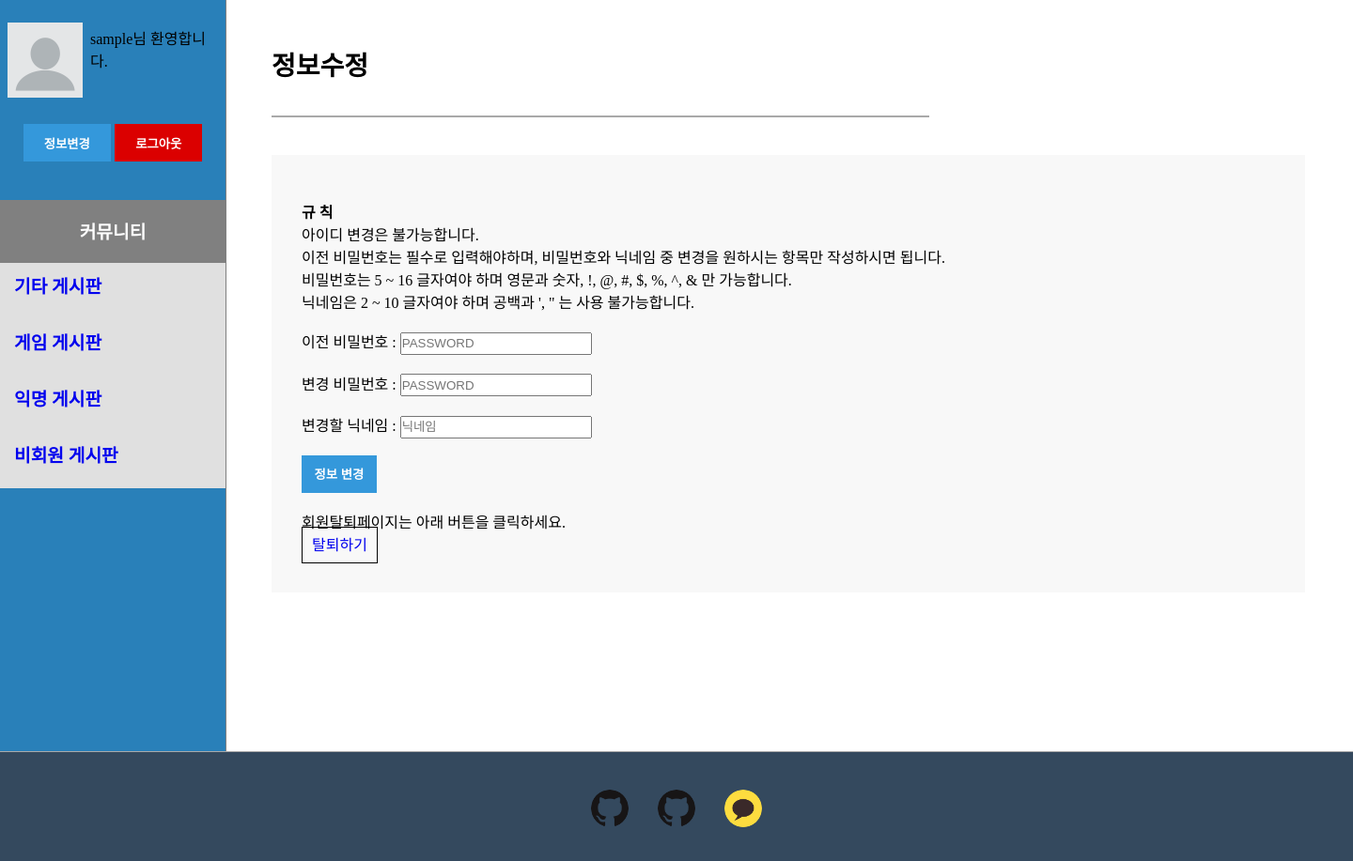
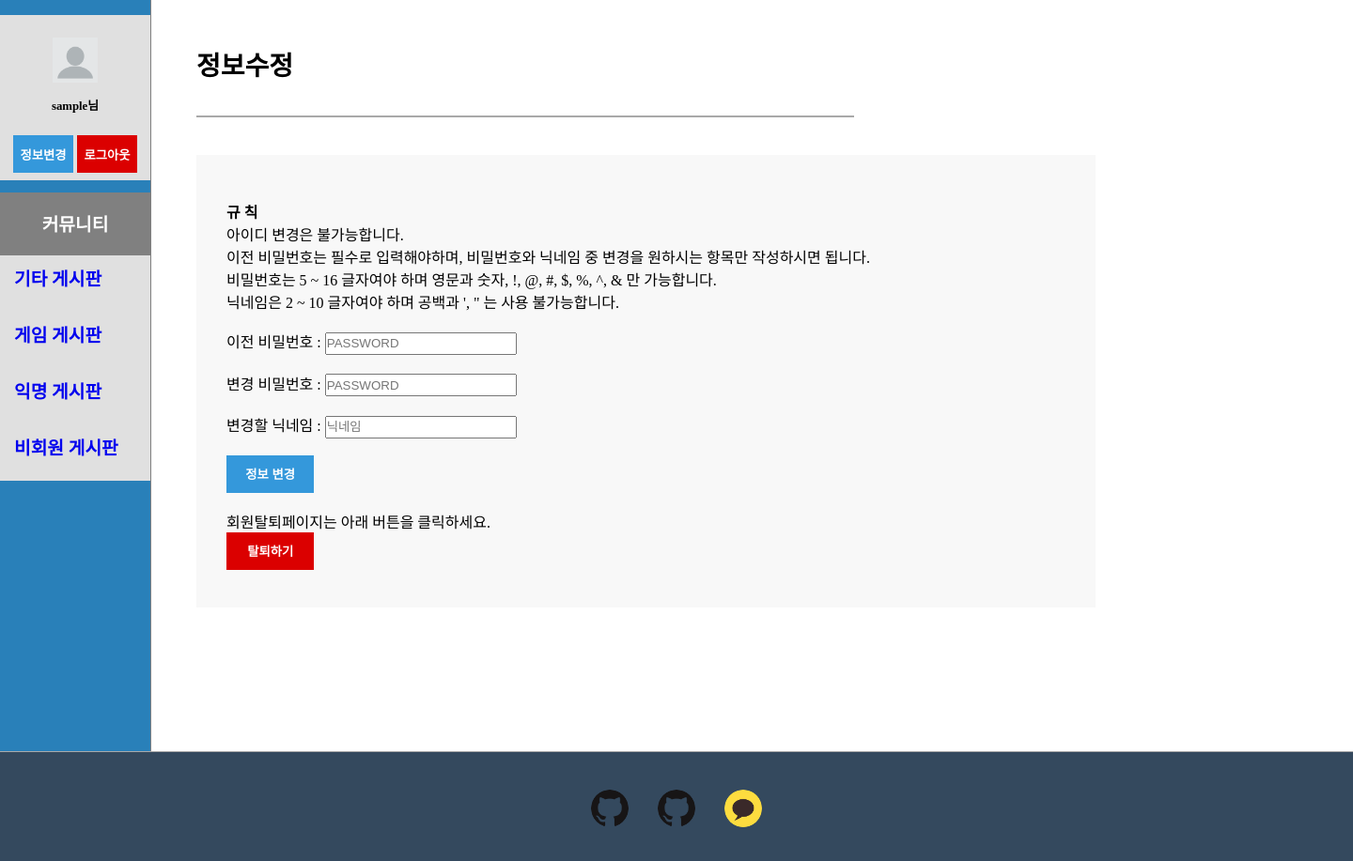
Before and after one commit to fpem123/flask_board, a Flask app: page /member/update in a window 1440 px wide. Shown: the part 112-1029 px from the top of the page at 94% size. Run offline with Flask 2, Linux system fonts and the light colour scheme; the visitor is signed in with stand-in values (Sample User, id 1).

Commit message:
update css

```diff
--- a/server.py
+++ b/server.py
@@ -539,7 +539,7 @@ def selectComment(aid, uid, board):
         if board == 'anonymous':
             for idx, comment in enumerate(comments):
                 comment = list(comment)
-                if writer == comment[4]:
+                if comment[4]:
                     comment[1] = "작성자"
                 else:
                     comment[1] = "익명"
@@ -783,10 +783,20 @@ def getArticles(board, page, art_per_page, option, keyword):
         right_arrow = end < p_cnt
 
         for idx, article in enumerate(articles):
+            tmp = list(article)
             if not article[1]:
-                tmp = list(article)
                 tmp[1] = "(탈퇴한 유저)"
-                articles[idx] = tuple(tmp)
+
+            if len(article[2]) > 15:
+                tmp[2] = tmp[2][:15] + "..."
+
+            # 같은날 작성한 글은 시간만 표시, 다른 날 작성한 글은 날짜만 표시
+            if (datetime.now() - datetime.strptime(article[3], '%Y-%m-%d %H:%M:%S')).days == 0:
+                tmp[3] = tmp[3].split(" ")[1]
+            else:
+                tmp[3] = tmp[3].split(" ")[0]
+
+            articles[idx] = tuple(tmp)
 
         return articles, start, end, left_arrow, right_arrow
 
--- a/static/css/all_page.css
+++ b/static/css/all_page.css
@@ -88,38 +88,62 @@ footer {
 /* 사이드바 */
 .sidebar {
     background-color: #2980B9;
-    min-width: 15em;
-    max-width: 20em;
+    max-width: 10em;
     border-right: 0.01em grey solid;
     min-height: 50em;
 }
 
     .member {
         height: 10em;
-        margin: 1.5em 0em 1.5em 0em;
+        margin: 1em 0em 1.5em 0em;
+        width: 100%;
         text-align: center;
     }
 
+    button.member_btn {
+        width: 40%;
+    }
+
+    .member_btns {
+        height: 30%;
+    }
+
     /* 로그인 전 */
+    .login_inputs {
+        height: 70%;
+    }
+
     .login_input {
-        width: 14em;
+        width: 80%;
         margin: 0em 0em 1.25em 0em;
     }
 
     /* 로그인 후 */
-    .profile {
-        padding: 0em 0.5em 0em 0.5em;
-        margin: 1em 0em 1.75em 0em;
-        display: flex;
+    .profile-wrapper {
+        padding-top: 1em;
+        width: 100%;
+        height: 100%;
+        background-color: #E0E0E0;
     }
 
-    img.profile-img {
-        height: 5em;
+    .profile {
+        width: 100%;
+        height: 70%;
+        background-color: #E0E0E0;
     }
 
-    label.profile-msg {
+    .profile-img {
+        max-width: 30%;
+        height: auto;
+        padding-top: 0.5em;
+    }
+
+    .profile-msg {
         padding: 0.25em 0.5em 0.25em 0.5em;
-        text-align: left;
+        margin-top: 0.5em;
+        text-align: center;
+        font-size: 0.8em;
+        font-weight: bold;
     }
 
 .boards {
@@ -145,10 +169,10 @@ footer {
 
 /* 페이지 */
 .frame {
-    width: calc(100% - 10em);
+    width: calc(80% - 10em);
     padding: 3em 0em 0em 3em;
-    min-width: 70em;
-    max-width: 75em;
+    max-width: 62em;
+    min-width: 60em;
 }
 
 /* 페이지 전광판 */
@@ -196,3 +220,12 @@ button.icon-btn.kakao-btn {
     background: url("/static/icons/ico-kakao.png") no-repeat;
     background-size: cover;
 }
+
+/* 에러 메시지 */
+.errMsg {
+    padding: 3em 0em;
+    font-size: 2em;
+    font-weight: bold;
+    font-size: 2em;
+    font-weight: bold;
+}
--- a/static/css/error_page.css
+++ /dev/null
@@ -1,6 +0,0 @@
-/* 에러 페이지에서 사용하는 css */
-
-.errMsg {
-    font-size: 2em;
-    font-weight: bold;
-}
--- a/templates/article_page.html
+++ b/templates/article_page.html
@@ -105,8 +105,10 @@
 
                     <div class="btns">
                         <button class="left-btn" type="button" onclick="location.href='{{ url_for('board', board=board, art_per_page=30) }}'">글목록</button>
+                        {% if session.get('uid') %}
+                        <button class="right-btn" type="button" onclick="location.href='{{ url_for('articleCreate', board=board) }}'">글쓰기</button>
+                        {% endif %}
                         {% if session.get('uid') == article_uid %}
-                        <button class="right-btn" type="button" onclick="location.href='{{ url_for('articleCreate', board=board) }}'">글쓰기</button>
                         <form name="delete_article" action="{{ url_for('articleDalete', board=board) }}" method="post">
                             <input type="hidden" name="uid" value="{{ session.get('uid') }}">
                             <input type="hidden" name="aid" value="{{ aid }}">
--- a/templates/article_update.html
+++ b/templates/article_update.html
@@ -23,7 +23,7 @@
                         <input type="hidden" name="aid" value='{{ aid }}'>
                         <input type="hidden" name="uid" value="{{ session.get('uid') }}">
                         <br>
-                        <input type="text" id="title" name="title" value="{{ title }}"
+                        <input type="text" id="title" name="title" value="{{ title }}"  maxlength="20"
                         placeholder="제목을 입력하세요." onkeydown="return onKeydownEnter()">
                         <br><br>
                         <textarea id="editor" name="content" rows="30" onkeydown="return onKeydownTap(this);">{{ content }}</textarea>
--- a/templates/article_write.html
+++ b/templates/article_write.html
@@ -24,7 +24,7 @@
                         <input type="hidden" name="board" value='{{ board }}'>
                         <input type="hidden" name="uid" value="{{ session.get('uid') }}">
                         <br>
-                        <input type="text" id="title" name="title"
+                        <input type="text" id="title" name="title" maxlength="20"
                         placeholder="제목을 입력하세요." onkeydown="return onKeydownEnter()">
                         <br><br>
                         <textarea id="editor" name="content" rows="30" onkeydown="return onKeydownTap(this);"></textarea>
--- a/templates/error_page.html
+++ b/templates/error_page.html
@@ -16,13 +16,9 @@
                 </div>
 
                 <div class="frame-contents">
-                    <br>
-                    <br>
                         <div class="errMsg" align="center">
                             {{ errMsg }}
                         </div>
-                    <br>
-                    <br>
                     <div class="btns" align="center">
                         <button type="button" onclick="javascript:history.back()">뒤로가기</button>
                     </div>
--- a/templates/frame_member.html
+++ b/templates/frame_member.html
@@ -1,24 +1,30 @@
 <div class="member">
     {% if not session['uid'] %}
-    <form class="login_form" name="login_form" method="POST" onsubmit="return sendLoginUser(this)">
-        <input class="login_input" type="text" name="request_uid" placeholder="ID"
-        maxlength='16' onkeydown="return onKeydownEnter()">
-        <input class="login_input" type="password" name="request_pwd" placeholder="PASSWORD"
-        maxlength='16'>
-        <button class="join_btn" type="button" onclick="location.href='{{ url_for('memberJoin') }}'">회원가입</button>
-        <button class="login_btn" type="submit">로그인</button>
+    <form class="profile-wrapper" name="login_form" method="POST" onsubmit="return sendLoginUser(this)">
+        <div class="login_inputs">
+            <input class="login_input" type="text" name="request_uid" placeholder="ID"
+            maxlength='16' onkeydown="return onKeydownEnter()">
+            <input class="login_input" type="password" name="request_pwd" placeholder="PASSWORD"
+            maxlength='16'>
+        </div>
+        <div class="member_btns">
+            <button class="member_btn" type="button" onclick="location.href='{{ url_for('memberJoin') }}'">회원가입</button>
+            <button class="member_btn" type="submit">로그인</button>
+        </div>
     </form>
     {% else %}
     <div class="profile-wrapper">
         <div class="profile">
             <input type="hidden" id="uid" value="{{ session.get('uid') }}">
             <input type="hidden" id="nickname" value="{{ session.get('nickname') }}">
-            <img class="profile-img" src="{{ url_for('static', filename='profiles/default_profile.png') }}">
-            <label class="profile-msg">{{ session.get('nickname') }}님 환영합니다.</label>
+            <img class="profile-img" src="{{ url_for('static', filename='profiles/default_profile.png') }}"><br>
+            <p class="profile-msg">{{ session.get('nickname') }}님</p>
         </div>
         <script>setUID("{{ session.get('uid') }}")</script>
-        <button onclick="location.href='{{ url_for('memberUpdate') }}'">정보변경</button>
-        <button class="del-btn" onclick="return sendLogoutUser(this)" value="{{ session.get('uid') }}">로그아웃</button>
+        <div class="member_btns">
+            <button class="member_btn" onclick="location.href='{{ url_for('memberUpdate') }}'">정보변경</button>
+            <button class="member_btn del-btn" onclick="return sendLogoutUser(this)" value="{{ session.get('uid') }}">로그아웃</button>
+        </div>
     </div>
     {% endif %}
 </div>
--- a/templates/member_update.html
+++ b/templates/member_update.html
@@ -37,17 +37,18 @@
                         <label>변경할 닉네임 : </label><input type="text" name="new_nickname" placeholder="닉네임"
                         maxlength='10' style="width:200px; height:20px;" onkeydown="return onKeydownEnter()">
                         <br><br>
-                        <button type="submit" style="width:80px; height:40px">정보 변경</button>
+                        <button type="submit">정보 변경</button>
                     </form>
                     <br>
                     <p>회원탈퇴페이지는 아래 버튼을 클릭하세요.</p>
-                    <a href="{{ url_for('memberDelete') }}" style="width:80px; height:40px; border:1px solid black; padding: 10px">탈퇴하기</a>
+                    <button class="del-btn" onclick="location.href='{{ url_for('memberDelete') }}'">탈퇴하기</button>
                     {% else %}
-                    <p>비회원은 할 수 없는 작업입니다.</p>
+                    <div class="errMsg" align="center">
+                        비회원은 할 수 없는 작업입니다.
+                    </div>
 
                     <div class="btns" align="center">
-                        <a href="javascript:history.back()"
-                        style="width:80px; height:40px; border:1px solid black; padding: 10px">뒤로가기</a>
+                        <button onclick="javascript:history.back()">뒤로가기</button>
                     </div>
                     {% endif %}
                 </div>
```
Also changed, not shown: static/css/article_read.css (+7 -12 lines), static/css/board.css (+24 -9 lines), templates/member_delete.html (+7 -6 lines), templates/member_join.html (+6 -1 lines), readme.md.
